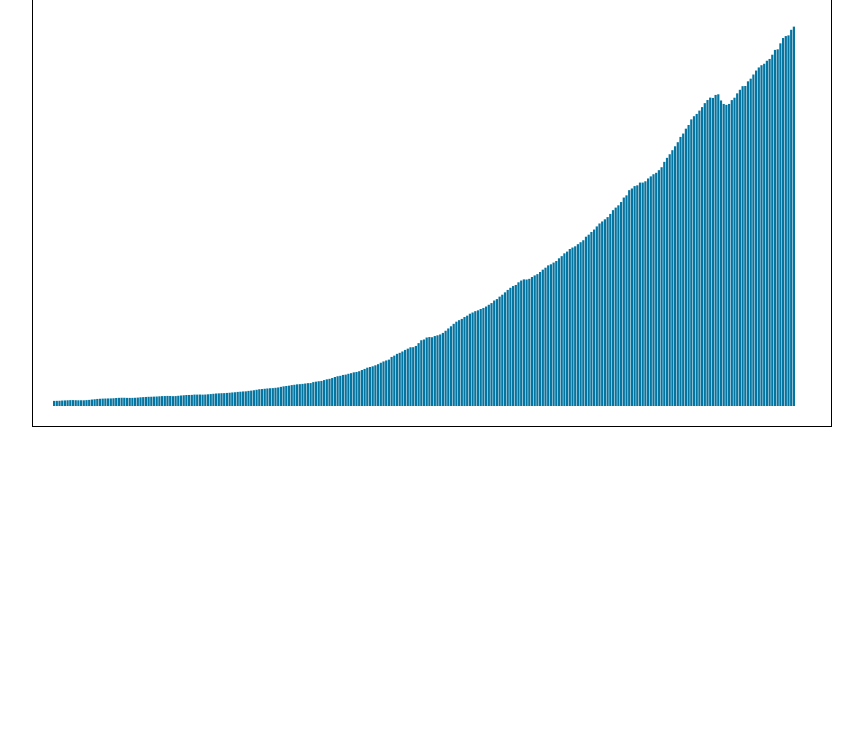
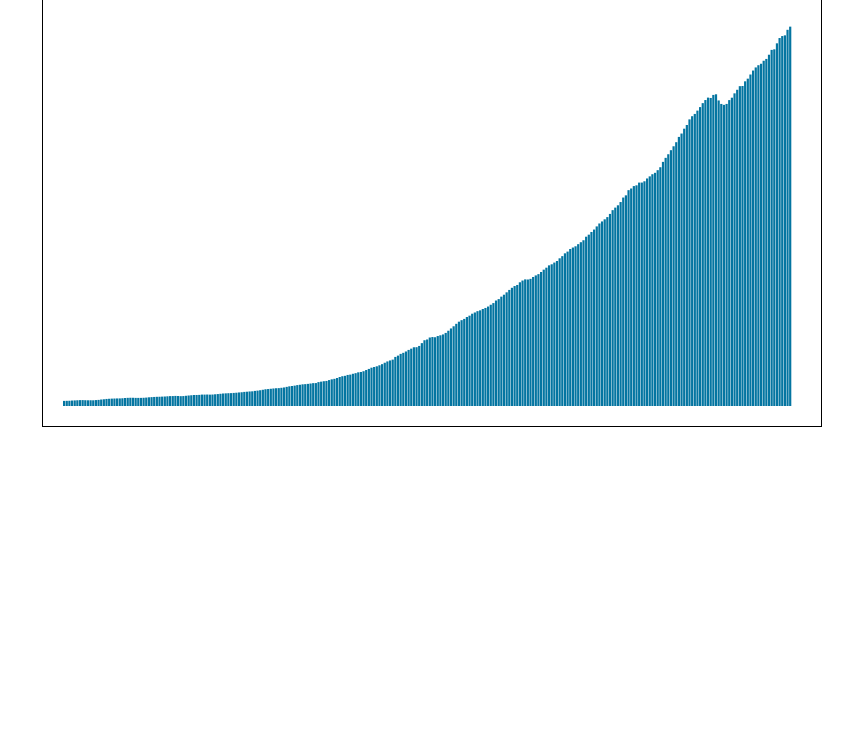
Before and after one commit to coolsitebiz/gdp-chart, a plain HTML site: page index.html in a window 1280 px wide. Shown: the part 52-800 px from the top of the page, without its empty margins (208-1071 px from the left). Drawn offline with nearby package versions, Linux system fonts and the light colour scheme.

Commit message:
added more details to tooltip and adjusted padding around svg

```diff
--- a/index.html
+++ b/index.html
@@ -32,13 +32,13 @@
                 .data(dataset)
                 .enter()
                 .append("rect")
-                .attr("x", (d, i) => i * 2.7)
+                .attr("x", (d, i) => i * 2.65)
                 .attr("y", (d, i) => h - .021 * d[1])
                 .attr("width", 2.2)
                 .attr("height", (d, i) => d[1])
                 .attr("class", "bar")
                 .append("title")
-                .text(d => d[1])
+                .text(d => d[0] + ", $" + d[1])
 
             });
 
--- a/main.css
+++ b/main.css
@@ -16,7 +16,7 @@ h1 {
     justify-content: center;
     align-items: center;
     justify-items: center;
-    width: 800px;
+    width: 780px;
 	margin-left: auto;
     margin-right: auto;
     border-radius: 5px;
```
